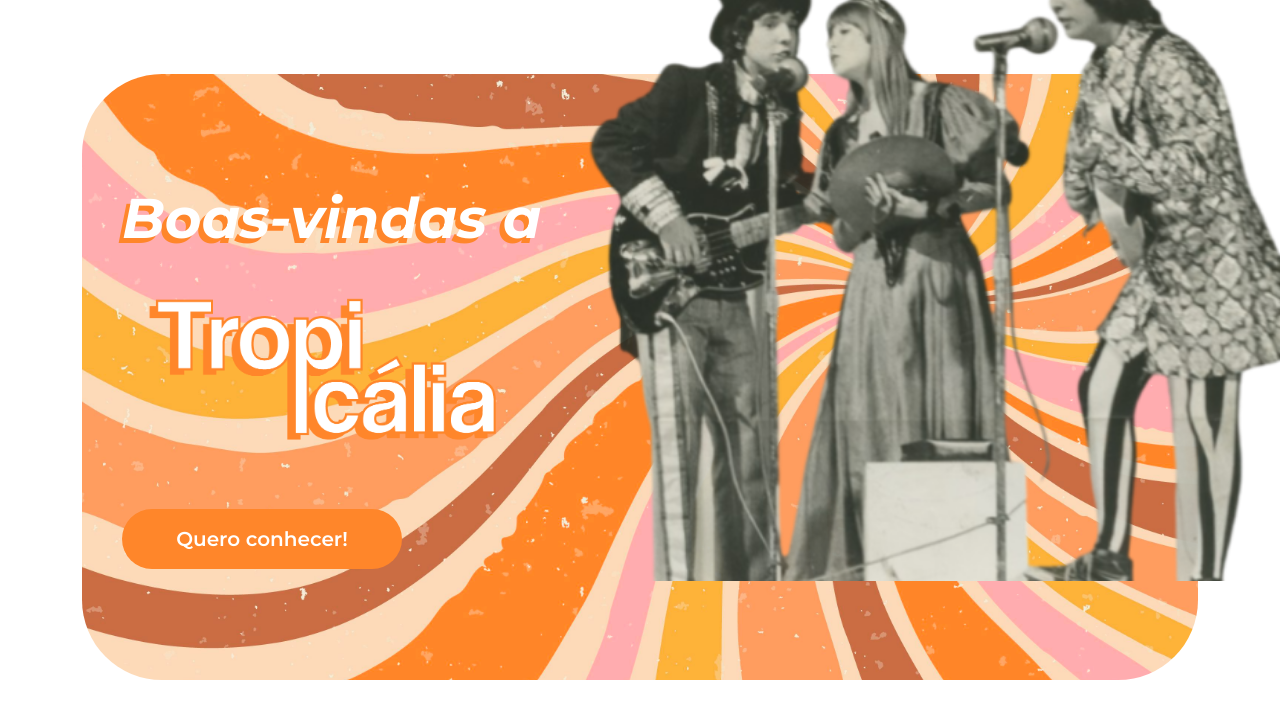
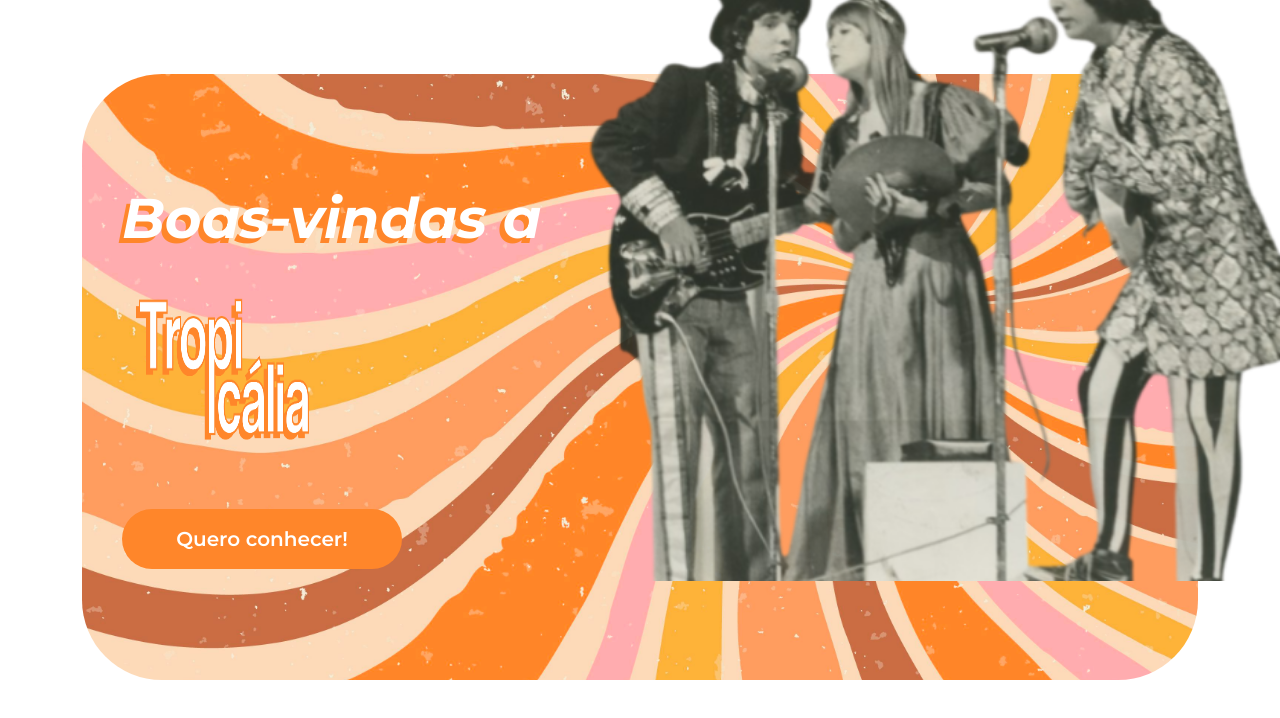
Before and after one commit to marialauras2008/teatro, a plain HTML site: page index.html in a window 1280 px wide. Shown: the part 370-1088 px from the top of the page. Drawn offline with nearby package versions, Linux system fonts and the light colour scheme.

Commit message:
Update index.html

```diff
--- a/index.html
+++ b/index.html
@@ -40,7 +40,7 @@
             <div class="inicio-fundo d-flex justify-content-between align-items-center">
                 <div class="esquerda-conteudo">
                     <h1 class="display-4 text-white fst-italic fw-bold">Boas-vindas a</h1>
-                    <img src="img/logo-2.png" class="mb-3" width="400"
+                    <img src="img/logo-2.png" class="mb-3" width="200"
                         height="200" loading="lazy">
                     <a href="#tropicalia"
                         class="btn btn-primary btn-lg botao-inicio fw-semibold">Quero
```
